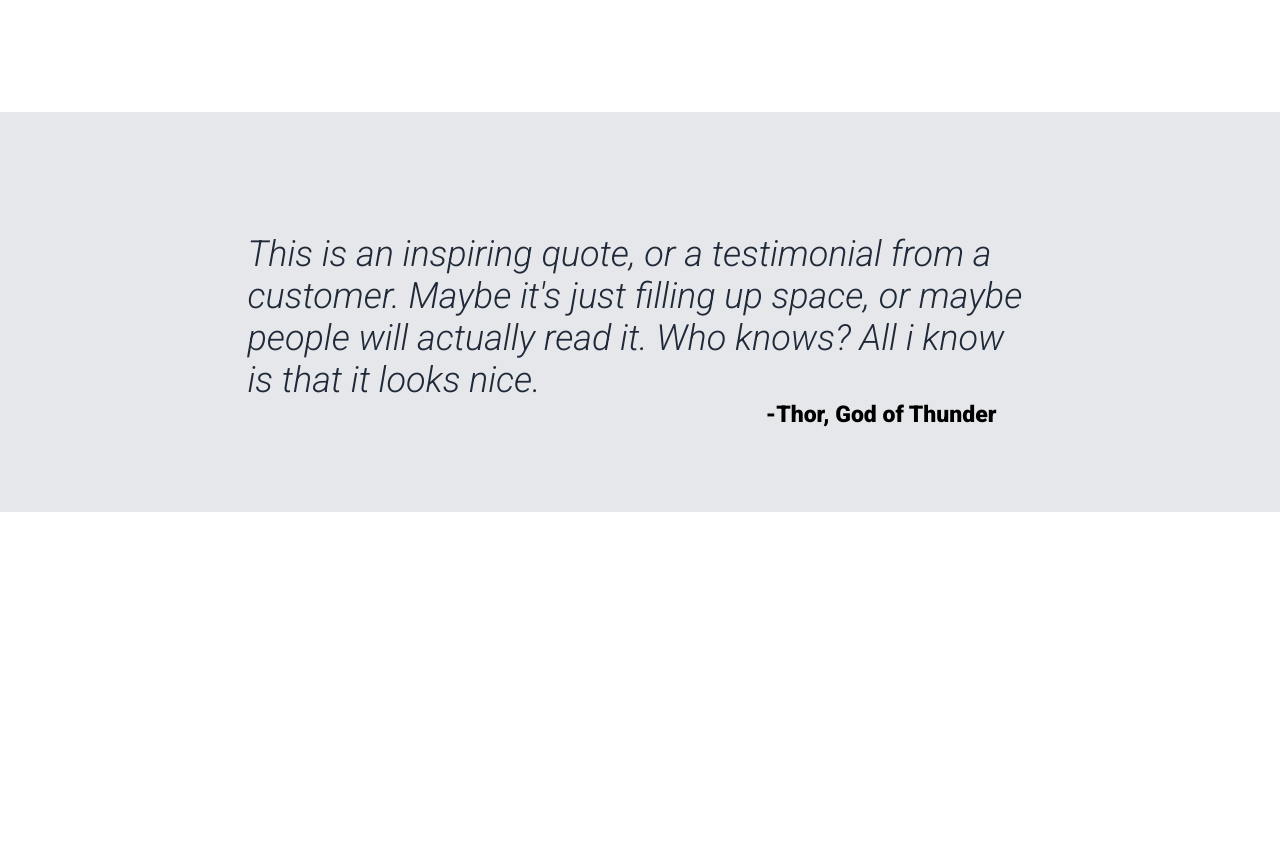
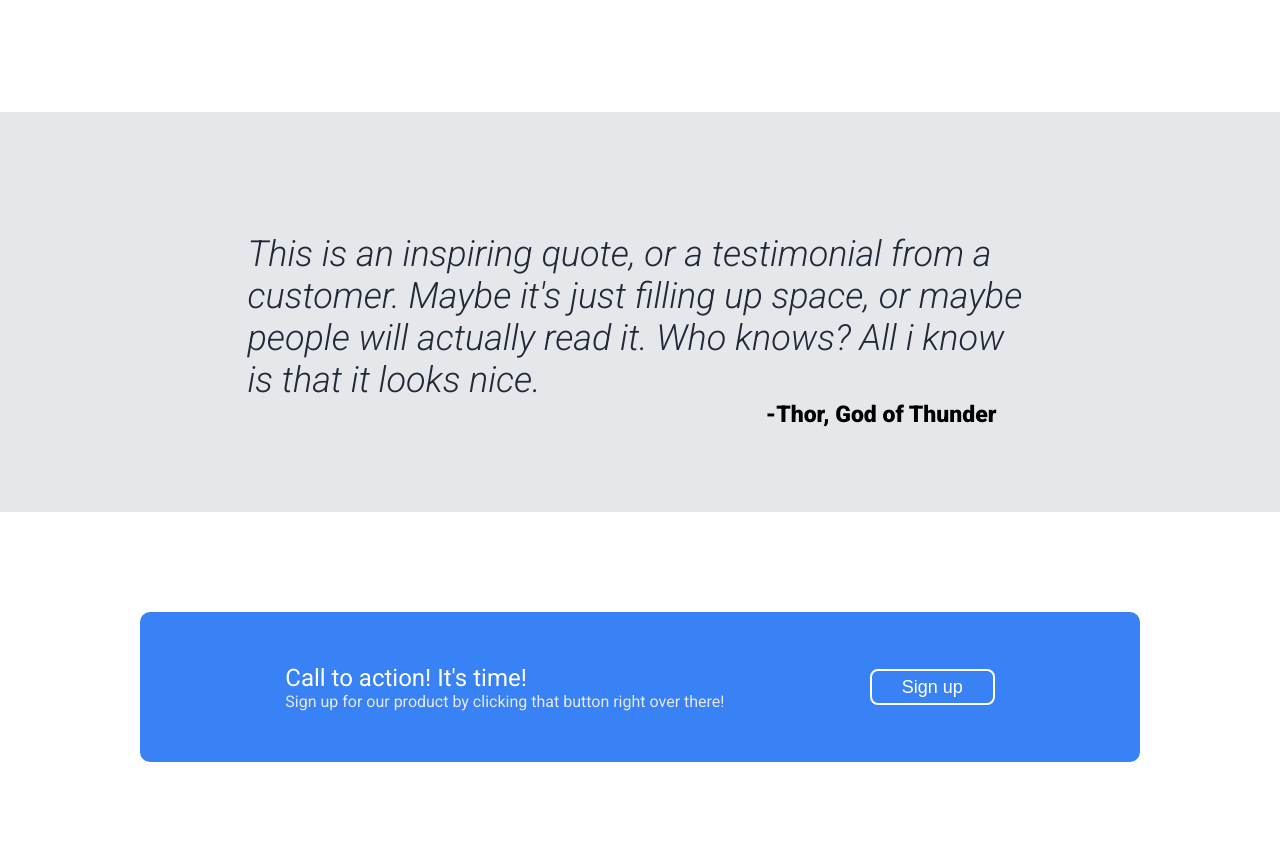
Before and after one commit to kuxz1/landing-page, a plain HTML site: page index.html in a window 1280 px wide. Shown: the part 938-1800 px from the top of the page. Before the commit the page ends 1450 px from the top, so only its background shows below. Drawn offline with Linux system fonts and the light colour scheme.

Commit message:
index.html

```diff
--- a/index.html
+++ b/index.html
@@ -59,6 +59,15 @@
         <div class="tag">-Thor, God of Thunder</div>
       </div>
     </div>
+  <div class="fourth-container">
+    <div class="sign-up-container">
+      <div class="action">
+        <div class="action-title">Call to action! It's time!</div>
+        <div class="action-subtext">Sign up for our product by clicking that button right over there!</div>
+      </div>
+      <button class="sign-up1">Sign up</button>
+    </div>
+  </div>
 
   </body>
 </html>
--- a/style.css
+++ b/style.css
@@ -134,8 +134,6 @@ ul {
     width: 785px;
 }
 
-
-
 .quote {
     font-size: 36px;
     color: #1F2937;
@@ -150,3 +148,43 @@ ul {
     justify-content: flex-end;
     margin-right: 36px;
 }
+
+/* fourth section */
+
+.fourth-container {
+    height: 350px;
+    display: flex;
+    justify-content: center;
+    align-items: center;
+}
+
+.sign-up-container {
+    height: 150px;
+    width: 1000px;
+    background-color: #3882F6;
+    border-radius: 10px;
+    display: flex;
+    align-items: center;
+    justify-content: space-evenly;
+}
+
+.action-title {
+    color: white;
+    font-size: 24px;
+}
+
+.action-subtext {
+    color:#E5E7EB;
+}
+
+.sign-up1 {
+    color: white;
+    background-color: #3882F6;
+    border: 2px solid white;
+    height: 36px;
+    width: 125px;
+    font-size: 18px;
+    border-radius: 8px;
+}
+
+/* footer */
```
